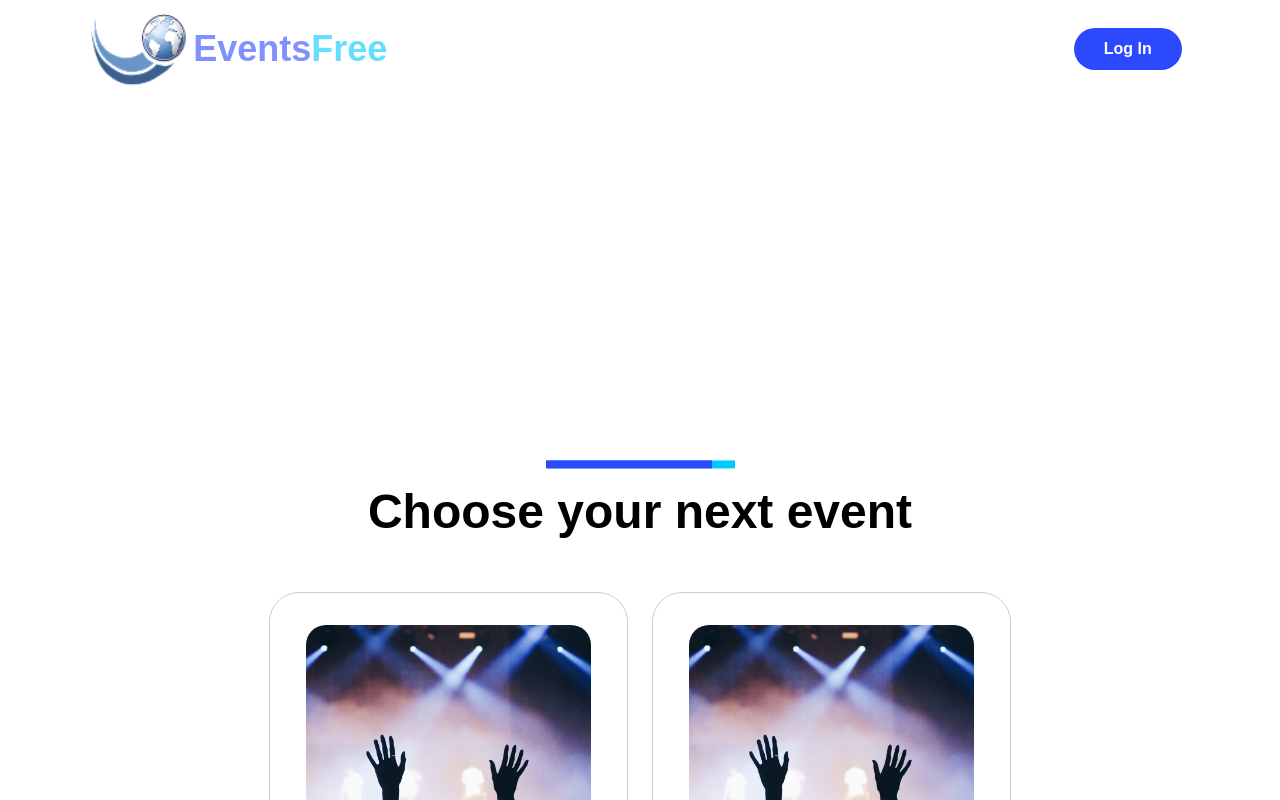
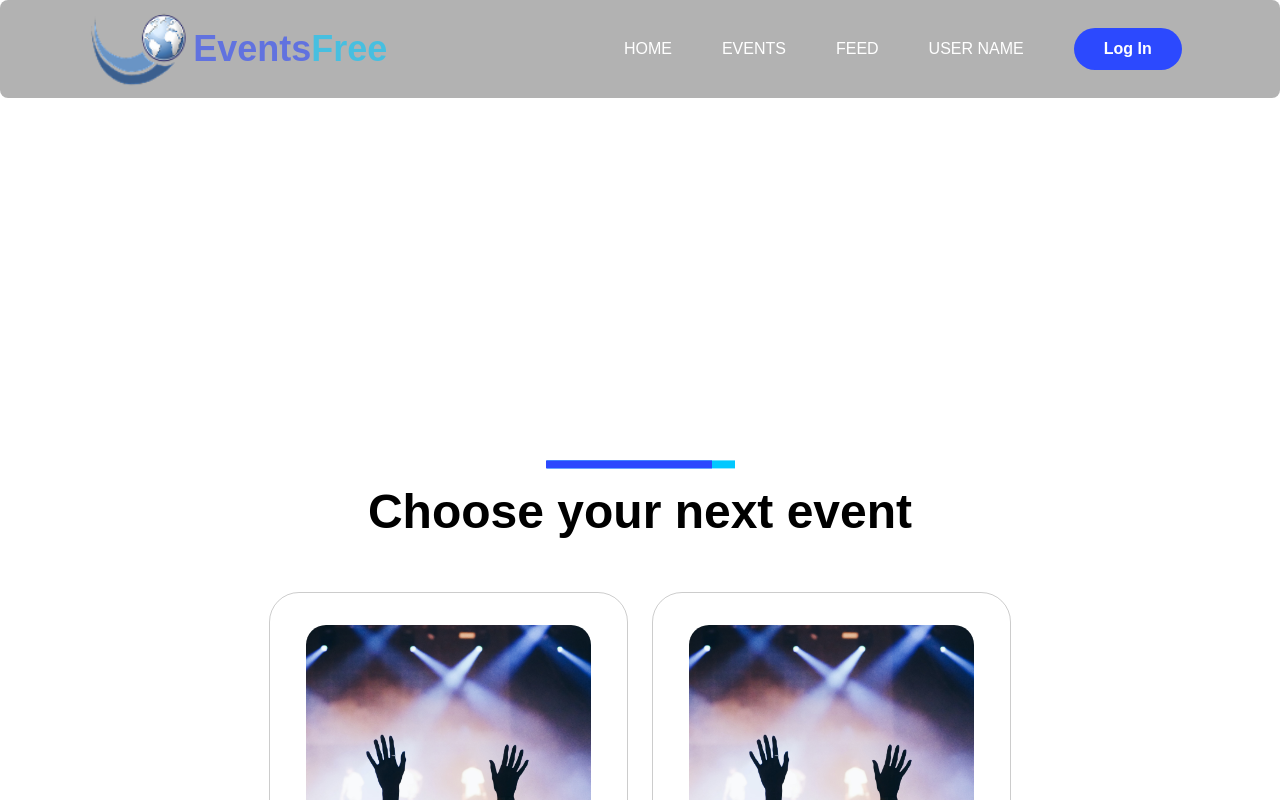
Before and after one commit to vinay040406/Events-Free, a React (Vite) app: page /events in a window 1280 px wide. Shown: the top 800 px of the page. Built offline with nearby package versions, Linux system fonts and the light colour scheme.

Commit message:
fixed route problem

```diff
--- a/index.html
+++ b/index.html
@@ -13,18 +13,19 @@
     }
 
     ::-webkit-scrollbar {
-      width: 10px;
+      width: 8px;
+      scroll-behavior: smooth;
     }
 
     ::-webkit-scrollbar-track {
       background: #111;
-      border-radius: 10px;
+      border-radius: 5px;
     }
 
     ::-webkit-scrollbar-thumb {
       cursor: pointer;
-      background: linear-gradient(180deg, #6ad6d1, #2C49FE);
-      border-radius: 10px;
+      background: linear-gradient(180deg, rgba(44, 73, 254, 1), rgba(1, 200, 255, 1));
+      border-radius: 5px;
       transition: all 0.5s ease;
     }
 
--- a/src/Components/FeedBox.jsx
+++ b/src/Components/FeedBox.jsx
@@ -2,8 +2,8 @@ import React from "react";
 
 const FeedBox = ({ src }) => {
   return (
-    <div className="flex lg:flex-row flex-col w-1/3 justify-center cursor-pointer transition-all ease-in-out duration-300 items-center gap-3  rounded-[20px] p-3 hover:shadow-[0px_8px_35px_0px_rgba(0,0,0,0.09)] ">
-      <div className="h-28 w-28.5 w-full">
+    <div className="flex lg:flex-row flex-col w-2/5 justify-center cursor-pointer transition-all ease-in-out duration-300 items-center gap-3  rounded-[20px] p-3 hover:shadow-[0px_8px_35px_0px_rgba(0,0,0,0.09)] ">
+      <div className="h-28 w-full">
         <img
           src={src}
           alt=""
--- a/src/Components/FeedPosts.jsx
+++ b/src/Components/FeedPosts.jsx
@@ -97,11 +97,18 @@ const FeedPosts = () => {
                 src="/assets/FeedImage2.jpg"
                 alt=""
               />
-              <img
-                className="h-59 w-75.75 rounded-[20px]"
-                src="/assets/usernameImages/1st image.jpg"
-                alt=""
-              />
+              <div className="h-59 w-75.75 relative">
+                <img
+                  className=" h-full w-full rounded-[20px]"
+                  src="/assets/usernameImages/1st image.jpg"
+                  alt=""
+                />
+                <div className="absolute bottom-2 right-2 flex-col bg-white rounded-xl h-20 w-20 flex justify-center items-center">
+                  <span className="text-[36px] font-semibold opacity-60">+15</span>
+                  <span className="text-[16px] font-normal opacity-60">more</span>
+
+                </div>
+              </div>
             </div>
           </div>
         </div>
--- a/src/Components/Footer.jsx
+++ b/src/Components/Footer.jsx
@@ -104,13 +104,13 @@ function Footer() {
                 src="assets/FooterImage5.jpg"
                 alt=""
               />
-              <div className="relative">
+              <div className="relative flex justify-center items-center">
                 <img
                   className="absolute top-0 h-15.5 w-22.5 "
                   src="assets/FooterImage6.png"
                   alt=""
                 />
-                <span className="absolute left-7 top-3 text-[12px] font-bold">
+                <span className="text-[12px] font-bold">
                   Show <br /> More
                 </span>
               </div>
--- a/src/Components/Navbar.jsx
+++ b/src/Components/Navbar.jsx
@@ -31,6 +31,8 @@ const Navbar = ({ shadow }) => {
           {isOpen ? "✕" : "☰"}
         </button>
       </div>
+
+      <Link to="/">
         <div className="flex items-center">
           <div className="h-16.5 w-24.5 flex justify-center items-center">
             <img
@@ -39,11 +41,14 @@ const Navbar = ({ shadow }) => {
               className="sm:h-auto lg:w-24.5 lg:h-20 h-15 w-20 cursor-pointer object-center object-cover"
             />
           </div>
+
           <div className="sm:text-[36px] text-[27px] font-bold flex items-center leading-0  lg:ml-1.25 cursor-pointer">
             <p className="text-[rgba(44,73,254,1)]">Events</p>
             <span className="text-[rgba(1,200,255,1)]">Free</span>
           </div>
         </div>
+      </Link>
+
       <ul
         className={` duration-900 ease-in-out gap-10 md:flex md:flex-row md:justify-between items-center lg:gap-12.5 md:gap-4 text-[16px] flex md:px-4 lg:p-2 p-4
 
--- a/src/Pages/Event.jsx
+++ b/src/Pages/Event.jsx
@@ -19,7 +19,7 @@ function Event() {
   ];
   return (
     <div className="w-full text-white text-4xl flex flex-col justify-center items-center ">
-      <Navbar />
+      <Navbar shadow={" bg-black/30 backdrop-blur-sm"} />
       <div className='max-w-440 w-full h-93 py-10 lg:text-left text-center  justify-center flex items-end bg-[linear-gradient(to_right,rgba(0,0,0,0.3)),url("/assets/EventsBgImage.jpg")]  bg-no-repeat bg-center bg-cover'>
         <div className="flex flex-col max-w-330 w-full  ">
           <div className="flex text-[16px] lg:justify-start justify-center  gap-2 font-normal ">
```
Also changed, not shown: 1 other file (tests, documents, lock files or other folders). Lines whose indentation alone changed are shown as unchanged.
